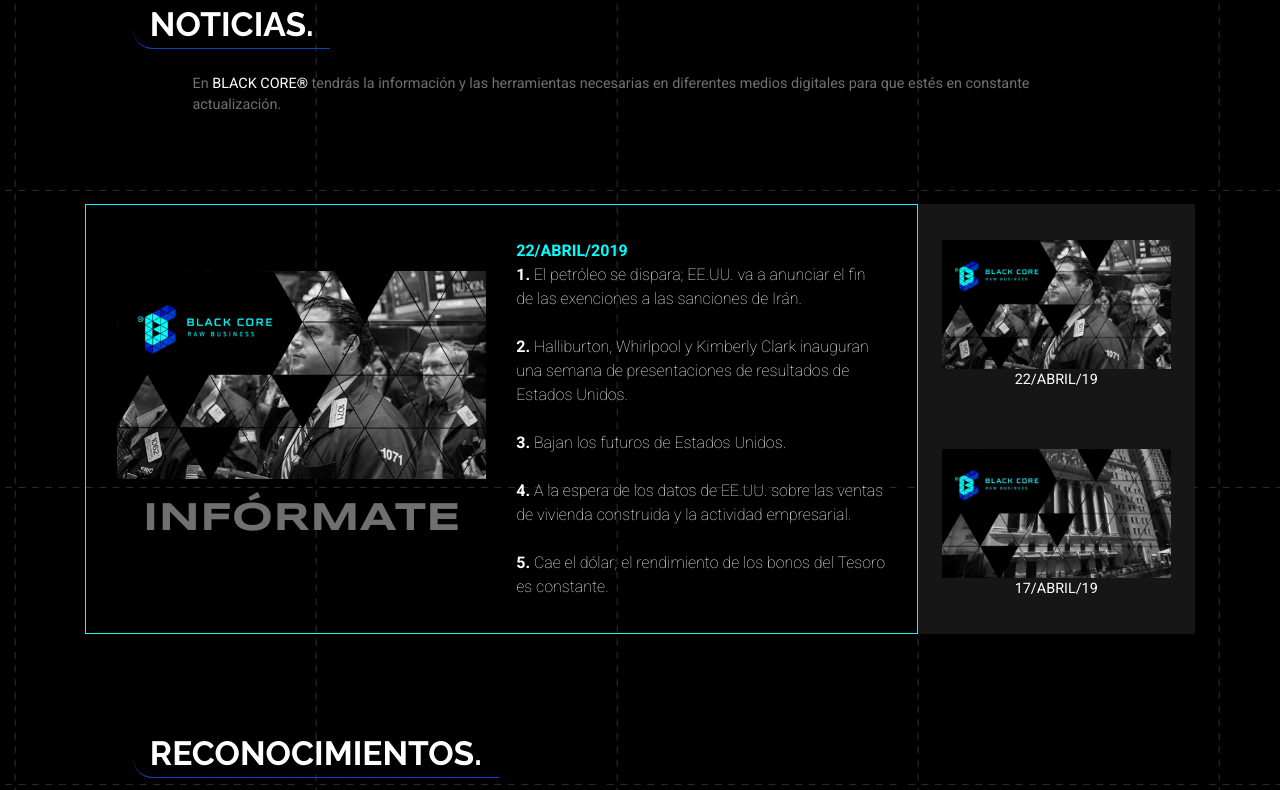
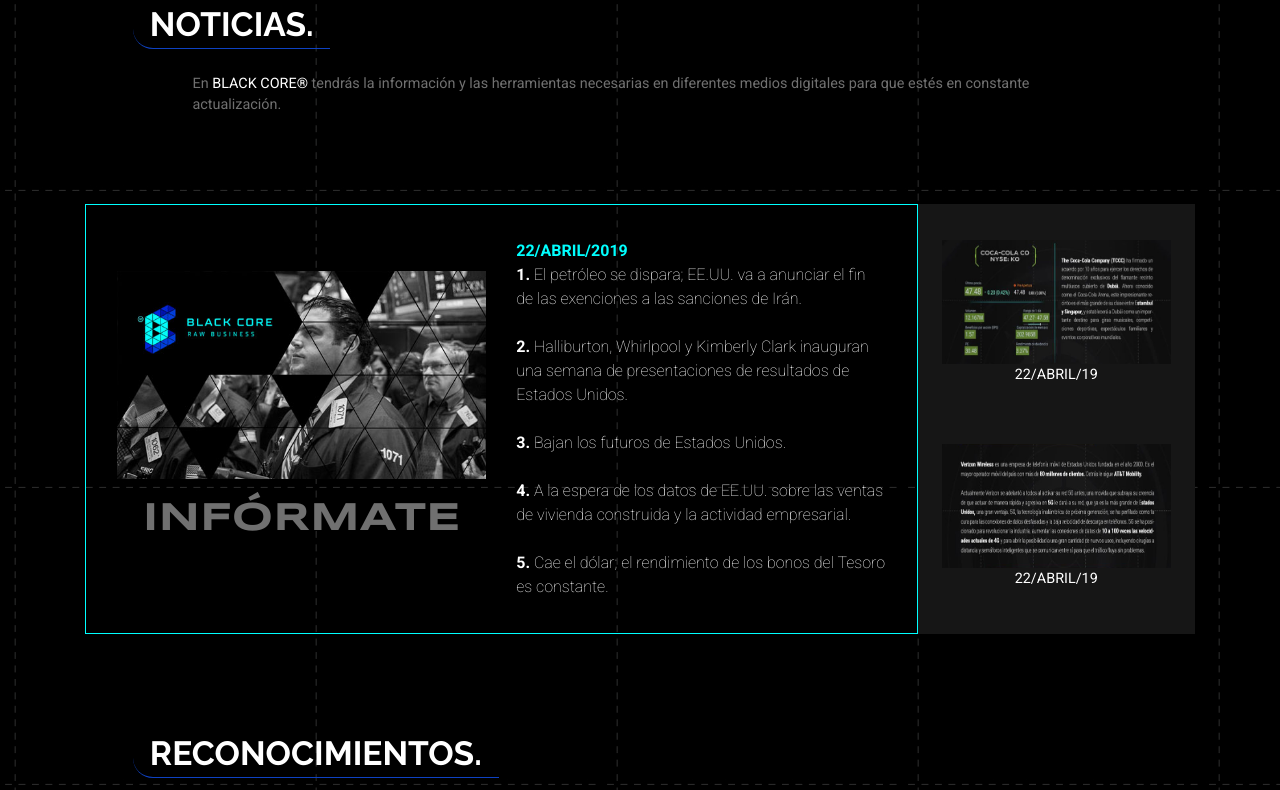
Before and after one commit to laloehm/Black-Core, a PHP site: page / in a window 1280 px wide. Shown: the part 3982-4772 px from the top of the page. Run offline with PHP 8.4, Linux system fonts and the light colour scheme.

Commit message:
Noticias de Eventos Tecnicos

```diff
--- a/noticias.php
+++ b/noticias.php
@@ -439,6 +439,36 @@
                     <div class="amazingcarousel-list-container">
                         <ul class="amazingcarousel-list">
                             <!--  -->
+                            <li class="amazingcarousel-item">
+                                <div class="amazingcarousel-item-container">
+                                    <div class="amazingcarousel-image">
+                                        <a href="images/Noticias/Abril/Eventos-22-Abril-03.jpeg" title="" class="html5lightbox" data-group="amazingcarousel-1"><img src="images/Noticias/Abril/Eventos-22-03.jpg" alt="Face" class="imagen-pedera" />
+                                            <p>22/ABRIL/19</p>
+                                        </a>
+                                    </div>
+                                </div>
+                            </li>
+                            <!--  -->
+                            <li class="amazingcarousel-item">
+                                <div class="amazingcarousel-item-container">
+                                    <div class="amazingcarousel-image">
+                                        <a href="images/Noticias/Abril/Eventos-22-Abril-02.jpeg" title="" class="html5lightbox" data-group="amazingcarousel-1"><img src="images/Noticias/Abril/Eventos-22-02.jpg" alt="Face" class="imagen-pedera" />
+                                            <p>22/ABRIL/19</p>
+                                        </a>
+                                    </div>
+                                </div>
+                            </li>
+                            <!--  -->
+                            <li class="amazingcarousel-item">
+                                <div class="amazingcarousel-item-container">
+                                    <div class="amazingcarousel-image">
+                                        <a href="images/Noticias/Abril/Eventos-22-Abril-01.jpeg" title="" class="html5lightbox" data-group="amazingcarousel-1"><img src="images/Noticias/Abril/Eventos-22-01.jpg" alt="Face" class="imagen-pedera" />
+                                            <p>22/ABRIL/19</p>
+                                        </a>
+                                    </div>
+                                </div>
+                            </li>
+                            <!--  -->
                             <li class="amazingcarousel-item news news-active">
                                 <a href="#noticias-22" class="items-noticias mt-0">
                                     <div class="amazingcarousel-item-container fecha-noticias">
@@ -754,7 +784,55 @@
     <!-- Noticias Mobile -->
     <div class="row-noticias-mobile">
         <div class="col-12 menu-noticias-mobile d-flex align-items-center justify-content-center flex-column">
-            <!--  -->
+            <!-- 1 -->
+            <div class="">
+                <div class="items-noticias mt-0 news news-active">
+                    <div class="fecha-noticias">
+                        <img src="images/Noticias/Abril/22-Abril-19.jpg" class="img-fluid" alt="Noticias del 16 de Abril 2019">
+                        <p class="absolute">22/ABRIL/2019</p>
+                    </div>
+                </div>
+                <div class="noticias-content-items-mobile noticias-content-items-active mt-3 bg-gris-uno">
+                    <div class="col-md-6 d-flex justify-content-between align-items-center flex-column pt-4">
+                        <div class="mb-1">
+                            <h3 class="azul-dos px-3 text-uppercase title-news">INFÓRMATE</h3>
+                        </div>
+                    </div>
+                    <div class="col-md-6 px-4">
+                        <p class="font-weight-bold font-aqua">22/ABRIL/2019</p>
+                        <p><span class="font-weight-bold">1.</span> El petróleo se dispara; EE.UU. va a anunciar el fin de las exenciones a las sanciones de Irán.</p>
+                        <p><span class="font-weight-bold">2.</span> Halliburton, Whirlpool y Kimberly Clark inauguran una semana de presentaciones de resultados de Estados Unidos.</p>
+                        <p class=""><span class="font-weight-bold">3.</span> Bajan los futuros de Estados Unidos.</p>
+                        <p><span class="font-weight-bold">4.</span> A la espera de los datos de EE.UU. sobre las ventas de vivienda construida y la actividad empresarial.</p>
+                        <p class="m-0"><span class="font-weight-bold">5.</span> Cae el dólar; el rendimiento de los bonos del Tesoro es constante.</p>
+                    </div>
+                </div>
+            </div>
+            <!-- 2 -->
+            <div class="">
+                <div class="items-noticias mt-0 news news-active">
+                    <div class="fecha-noticias">
+                        <img src="images/Noticias/Abril/10-Abril-19.jpg" class="img-fluid" alt="Noticias del 16 de Abril 2019">
+                        <p class="absolute">17/ABRIL/2019</p>
+                    </div>
+                </div>
+                <div class="noticias-content-items-mobile noticias-content-items-active mt-3 bg-gris-uno">
+                    <div class="col-md-6 d-flex justify-content-between align-items-center flex-column pt-4">
+                        <div class="mb-1">
+                            <h3 class="azul-dos px-3 text-uppercase title-news">INFÓRMATE</h3>
+                        </div>
+                    </div>
+                    <div class="col-md-6 px-4">
+                        <p class="font-weight-bold font-aqua">17/ABRIL/2019</p>
+                        <p><span class="font-weight-bold">1.</span> La economía de China crece un 6,4%.</p>
+                        <p><span class="font-weight-bold">2.</span> Netflix reaparece tras sus resultados.</p>
+                        <p class=""><span class="font-weight-bold">3.</span> Pinterest se estrena en Bolsa.</p>
+                        <p><span class="font-weight-bold">4.</span> Qualcomm y Apple sellan la paz.</p>
+                        <p class="m-0"><span class="font-weight-bold">5.</span> El petróleo, a la espera de los datos de inventarios.</p>
+                    </div>
+                </div>
+            </div>
+            <!-- 3 -->
             <div class="">
                 <div class="items-noticias mt-0 news news-active">
                     <div class="fecha-noticias">
@@ -778,7 +856,7 @@
                     </div>
                 </div>
             </div>
-            <!--  -->
+            <!-- 4 -->
             <div class="">
                 <div class="items-noticias mt-0 news">
                     <div class="fecha-noticias">
@@ -802,7 +880,7 @@
                     </div>
                 </div>
             </div>
-            <!--  -->
+            <!-- 5 -->
             <div class="">
                 <div class="items-noticias mt-0 news news-active">
                     <div class="fecha-noticias">
@@ -827,7 +905,7 @@
                 </div>
             </div>
             <!--  -->
-            <div class="">
+            <!-- <div class="">
                 <div class="items-noticias mt-0 news news-active">
                     <div class="fecha-noticias">
                         <img src="images/Noticias/Abril/03-Abril-19.jpg" class="img-fluid" alt="Noticias del 3 de Abril 2019">
@@ -849,9 +927,9 @@
                         <p class="m-0"><span class="font-weight-bold">5.</span> Informe de reservas de petróleo de la Administración de Información Energética.</p>
                     </div>
                 </div>
-            </div>
+            </div> -->
             <!--  -->
-            <div class="">
+            <!-- <div class="">
                 <div class="items-noticias mt-0 news news-active">
                     <div class="fecha-noticias">
                         <img src="images/Noticias/Abril/02-Abril-19.jpg" class="img-fluid" alt="Noticias del 2 de Abril 2019">
@@ -873,7 +951,7 @@
                         <p class="m-0"><span class="font-weight-bold">5.</span> Estados Unidos: datos de bienes duraderos.</p>
                     </div>
                 </div>
-            </div>
+            </div> -->
             <!--  -->
             <!-- <div class="">
                 <div class="items-noticias mt-0 news news-active">
```
Also changed, not shown: Cursos.html (added, +39 -0 lines), images/Noticias/Abril/Eventos-22-01.jpg (added), images/Noticias/Abril/Eventos-22-02.jpg (added), images/Noticias/Abril/Eventos-22-03.jpg (added), images/Noticias/Abril/Eventos-22-Abril-01.jpeg (added), images/Noticias/Abril/Eventos-22-Abril-02.jpeg (added), images/Noticias/Abril/Eventos-22-Abril-03.jpeg (added).
